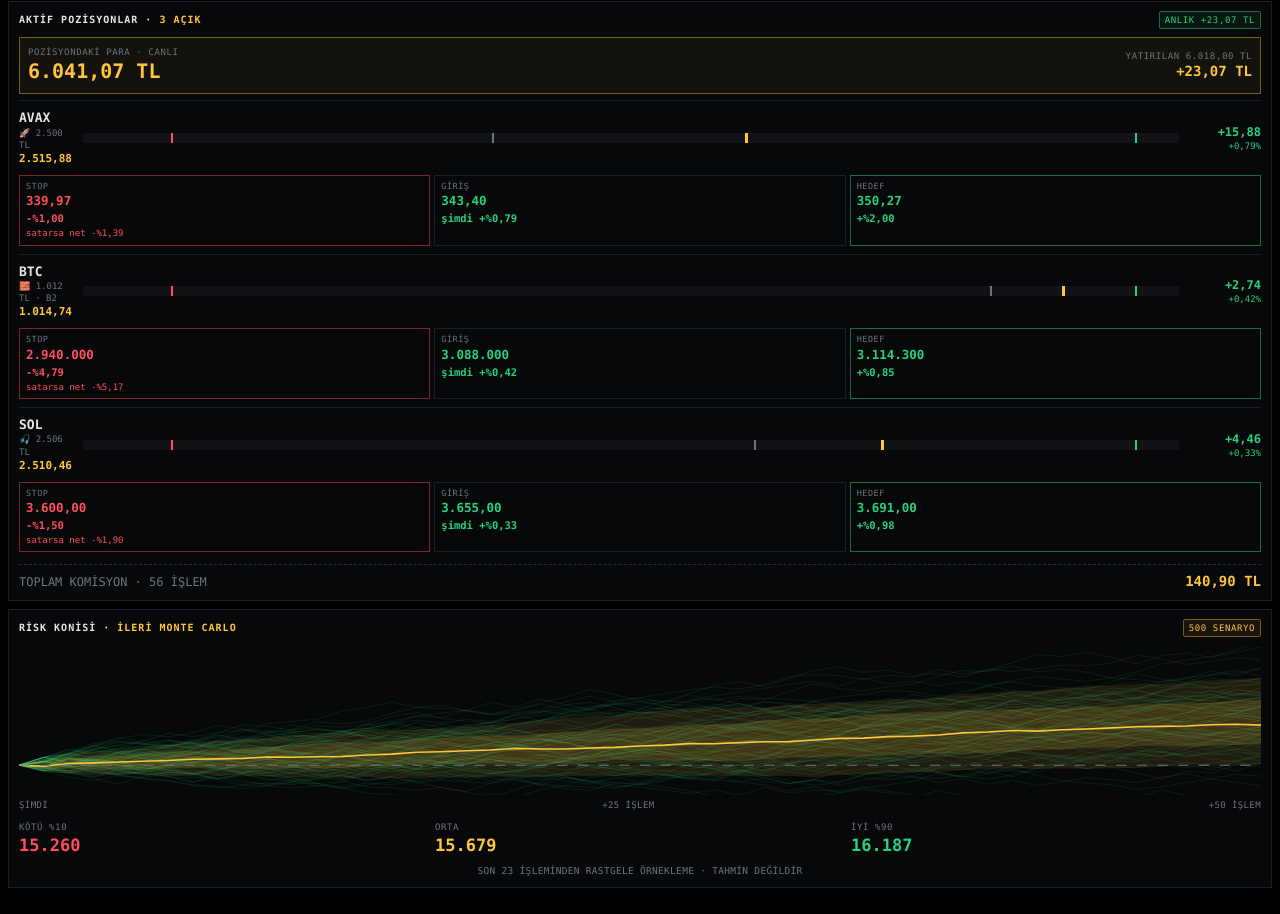
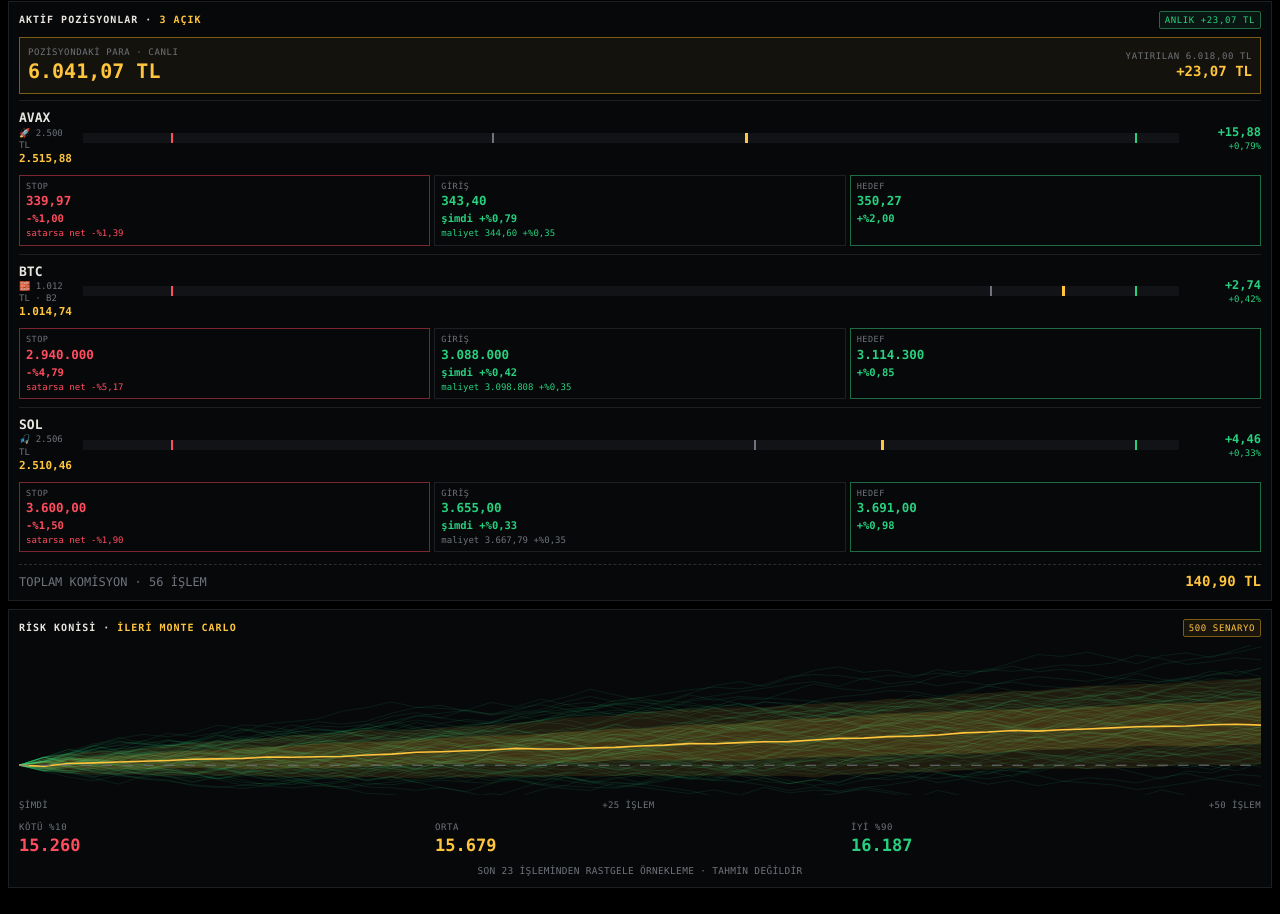
Before and after one commit to durlanikbayram1/kripto-panel, a plain HTML site: page index.html in a window 1280 px wide. Shown: the part 882-1796 px from the top of the page. Drawn offline with Linux system fonts and the light colour scheme.

Commit message:
Panel: maliyet (zararsız) fiyatı gösteriliyor, MALİYET KİLİDİ etiketi, başabaş kapanış tahmini düzeltildi
- GİRİŞ kutusunda komisyon dahil maliyet fiyatı ve girişe göre %'si
- Yanıltıcı 'BAŞABAŞ' etiketi (stop girişin üstünde ama net zarar) kaldırıldı; stop maliyete gelince MALİYET KİLİDİ
- Canlı stop hesabı bottaki maliyet kilidiyle aynı
- Kapanış tahmini giriş komisyonunu doğru hesaplıyor (grid/dip maker girişte -0,25 yerine 0,00)

Co-Authored-By: Claude Opus 5.5 <noreply@anthropic.com>
Claude-Session: https://claude.ai/code/session_01UWNi8NNGtnydFaYX82QM5q

```diff
--- a/index.html
+++ b/index.html
@@ -281,19 +281,22 @@ const deger=o=>(o.m||0)*(1-0.0015)*o.f/o.g;      // eldeki coin miktarı × anl
 const karO=o=>deger(o)-(o.m||0);                  // alış komisyonu dahil anlık kâr/zarar
 // Canlı takip stop: anlık fiyat yeni tepe yaptıysa stop hemen yükselir (bot da 5 sn'de bir aynısını yapar)
 // botla aynı (maliyete göre, komisyon dahil): net = yükseliş − mesafe; yükseliş ≥ %1 ise net kârın en az %70'i
-const takipStop=(tp,g,be,im)=>{ const r=(tp/g-1)*100; let n=r-im; if(r>=1-1e-9) n=Math.max(n,.7*(tp/be-1)*100); return be*(1+n/100); };
+const takipStop=(tp,g,be,im)=>{ const r=(tp/g-1)*100, nk=(tp/be-1)*100; let n=r-im; if(r>=1-1e-9) n=Math.max(n,.7*nk);
+  if(nk>=-1e-9&&(typeof A==="undefined"||(A.bs??1))) n=Math.max(n,0);   // maliyet kilidi: maliyet kurtarıldıysa stop en az maliyette
+  return be*(1+n/100); };
 const canliStop=o=>{ if(!o.tk||o.kap||!o.f) return; o.tp=Math.max(o.tp||o.g,o.f);
   const y=takipStop(o.tp,o.g,o.be||o.g*1.0035,o.im||1); if(y>o.st){ o.st=y; if(y>=(o.be||o.g*1.004)) o.ia=1; }
   if(!o.iz&&o.h&&o.f>=o.h) o.kap={s:"HEDEF",f:o.h,z:new Date().toLocaleTimeString("tr-TR",{hour:"2-digit",minute:"2-digit"})};
-  else if(o.f<=o.st) o.kap={s:o.ia?"IZ":"STOP",f:o.st,z:new Date().toLocaleTimeString("tr-TR",{hour:"2-digit",minute:"2-digit"})}; };
+  else if(o.f<=o.st) o.kap={s:o.ia?(o.st<=(o.be||0)*1.0005?"BASABAS":"IZ"):"STOP",f:o.st,z:new Date().toLocaleTimeString("tr-TR",{hour:"2-digit",minute:"2-digit"})}; };
 // Stop · giriş · hedef kutuları (girişe göre %)
 function seviyeHTML(o){
   const pc=v=>(v/o.g-1)*100, ps=v=>(v>=0?"+":"-")+"%"+fmt(Math.abs(v)), d=pc(o.f), net=(o.st/(o.be||o.g*1.004)-1)*100;
-  const stK=o.ia?(o.tk?"KÂR KİLİDİ":"İZ STOP"):(o.st>=o.g?"BAŞABAŞ":(o.tk?"TAKİP STOP":"STOP"));
+  const be=o.be||o.g*1.0035, kilit=o.st>=be*(1-1e-6);
+  const stK=kilit?(net<0.05?"MALİYET KİLİDİ":"KÂR KİLİDİ"):o.ia?(o.tk?"KÂR KİLİDİ":"İZ STOP"):(o.tk?"TAKİP STOP":"STOP");
   const sag=(o.tk&&o.iz)?["TEPE",o.tp||o.g]:o.oto?["TAHMİN",o.h]:(o.iz&&!o.ia)?["İZ BAŞLAR",o.h]:o.iz?["TEPE",o.tp||o.f]:["HEDEF",o.h];
   const sc=net>=0?"up":pc(o.st)>=0?"am":"dn";
   return `<div class="lv"><div class="${sc}"><span>${stK}${o.tk?" · %"+fmt(o.im||1)+" GERİ":""}</span><b data-dv="st_${o.c}" data-v="${(+o.st).toFixed(6)}">${fp(o.st)}</b><i>${ps(pc(o.st))}</i><u class="${net>=0?"up":"dn"}">satarsa net ${ps(net)}</u></div>
-    <div class="${d>0?"up":d<0?"dn":""}" style="border-color:var(--ln)"><span>GİRİŞ</span><b>${fp(o.g)}</b><i>şimdi ${ps(d)}</i></div>
+    <div class="${d>0?"up":d<0?"dn":""}" style="border-color:var(--ln)"><span>GİRİŞ</span><b>${fp(o.g)}</b><i>şimdi ${ps(d)}</i><u class="${o.f>=be?"up":"dm"}">maliyet ${fp(be)} ${ps(pc(be))}</u></div>
     <div class="up"><span>${sag[0]}</span><b>${fp(sag[1])}</b><i>${ps(pc(sag[1]))}</i></div></div>`;
 }
 const STR=[["momentum","🚀","MOMENTUM","Ani sıçramaları yakalar"],["grid","🧱","GRID","BTC/ETH merdiven limit emir"],["dip","🎣","DİPTEN ALIM","Aşırı düşüşte limit alış"]];
@@ -306,6 +309,7 @@ const aktif=()=>acik().filter(o=>!o.kap), kapanan=()=>acik().filter(o=>o.kap);
 const SEBEP={IZ:["📈 İZ STOP · KÂR KİLİTLENDİ","up"],BASABAS:["🔒 BAŞABAŞTA KAPANDI","am"],HEDEF:["🎯 HEDEFE ULAŞTI","up"],STOP:["🛑 STOP OLDU","dn"],SURE:["⏱ SÜRE DOLDU","am"]};
 // bot kuralıyla tahmini kapanış sonucu (komisyon dahil)
 const kapSonuc=o=>{const k=o.kap, mak=k.s==="HEDEF", cf=mak?k.f:k.f*(1-0.0005), oran=mak?0.001:0.0015;
+  if(o.be) return (o.m||0)*(cf*(1-oran)/(o.be*(1-0.0005)*(1-0.0015))-1);   // maliyete göre (giriş komisyonu doğru)
   return (o.m||0)*(1-0.0015)*cf/o.g*(1-oran)-(o.m||0);};
 
 const tgw=window.Telegram&&window.Telegram.WebApp, tg=tgw&&tgw.platform&&tgw.platform!=="unknown"?tgw:null;
```
